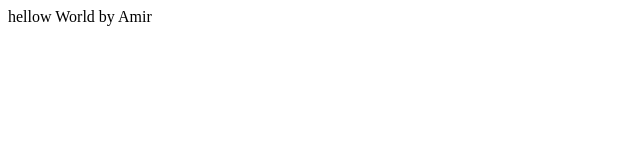
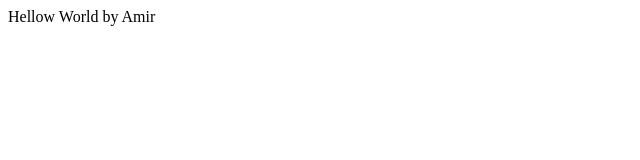
Before and after one commit to Amir-Rasheed/First-Project-2020, a plain HTML site: page index.html in a window 1280 px wide. Shown: the full height of the page, 0-640 px from the left. Drawn offline with Linux system fonts and the light colour scheme.

Commit message:
Updated
Updated

```diff
--- a/index.html
+++ b/index.html
@@ -4,7 +4,7 @@
         <title>First Project 2020</title>
 </head>
 <body>
-    <div>hellow World by Amir</div>
+    <div>Hellow World by Amir</div>
 
 </body>
 </html>
```
